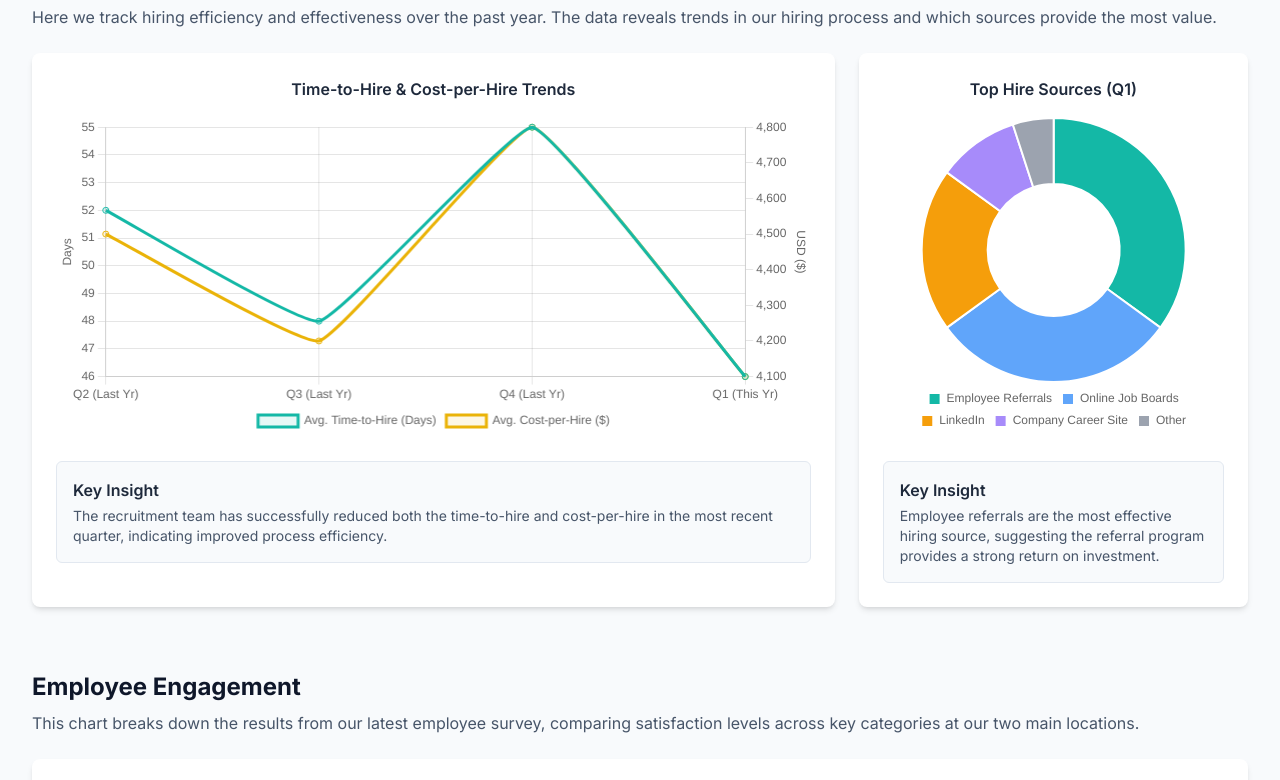
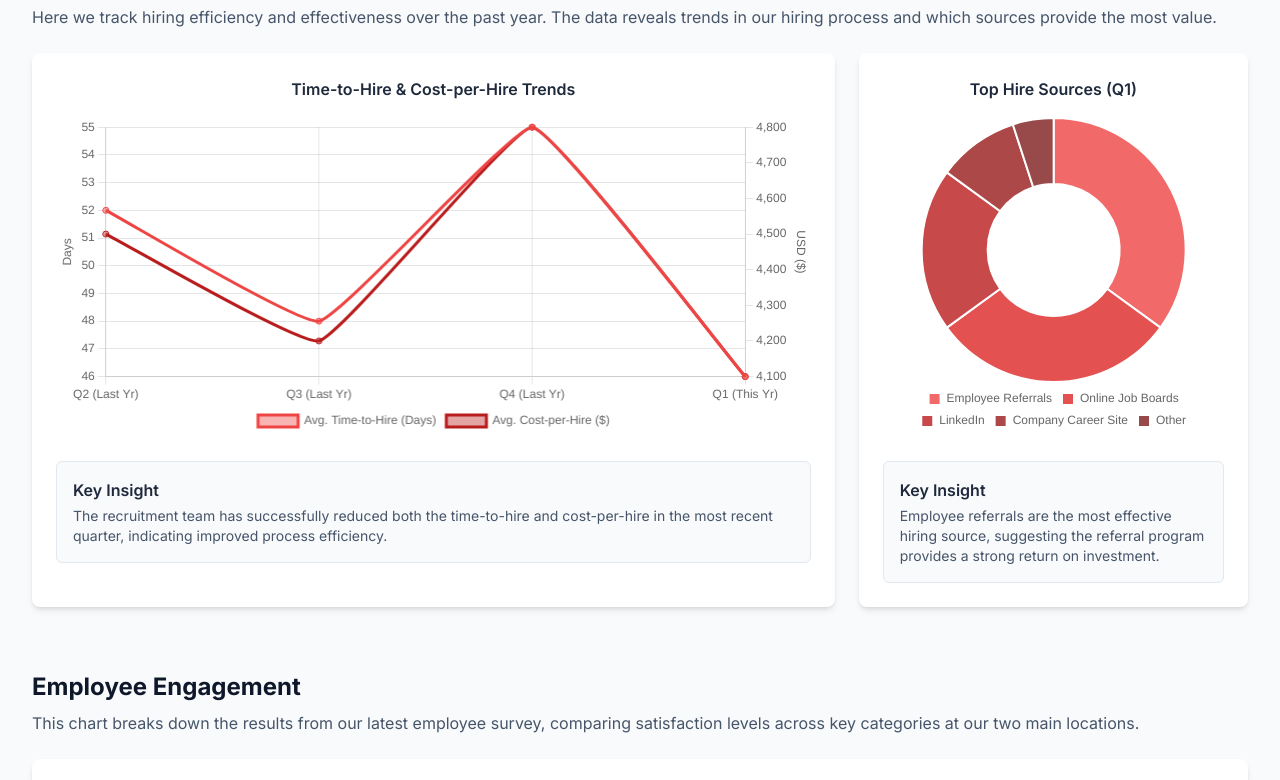
Before and after one commit to cpoch06/HR-Analytics-Overview, a plain HTML site: page index.html in a window 1280 px wide. Shown: the part 1227-2007 px from the top of the page. Drawn offline with nearby package versions, Linux system fonts and the light colour scheme.

Commit message:
Update chart to red

```diff
--- a/index.html
+++ b/index.html
@@ -183,6 +183,22 @@
     <script>
         document.addEventListener('DOMContentLoaded', () => {
 
+            // Define an array of red tones for use in charts
+            const redTones = [
+                'rgba(239, 68, 68, 0.8)',   // red-500
+                'rgba(220, 38, 38, 0.8)',   // red-600
+                'rgba(185, 28, 28, 0.8)',   // red-700
+                'rgba(153, 27, 27, 0.8)',   // red-800
+                'rgba(127, 29, 29, 0.8)'    // red-900
+            ];
+            const redTonesLight = [
+                'rgba(239, 68, 68, 0.4)',
+                'rgba(220, 38, 38, 0.4)',
+                'rgba(185, 28, 28, 0.4)',
+                'rgba(153, 27, 27, 0.4)',
+                'rgba(127, 29, 29, 0.4)'
+            ];
+
             const dataStore = {
                 turnover: {
                     byDept: {
@@ -190,8 +206,8 @@
                         datasets: [{
                             label: 'Turnover Rate by Dept (%)',
                             data: [5.8, 2.2, 6.7, 7.3],
-                            backgroundColor: 'rgba(20, 184, 166, 0.6)',
-                            borderColor: 'rgba(13, 148, 136, 1)',
+                            backgroundColor: redTones.slice(0, 4),
+                            borderColor: redTones.map(c => c.replace('0.8', '1')),
                             borderWidth: 1
                         }]
                     },
@@ -200,8 +216,8 @@
                         datasets: [{
                             label: 'Turnover Rate by Location (%)',
                             data: [5.6, 3.8],
-                            backgroundColor: 'rgba(59, 130, 246, 0.6)',
-                            borderColor: 'rgba(37, 99, 235, 1)',
+                            backgroundColor: [redTones[0], redTones[1]],
+                            borderColor: [redTones[0].replace('0.8', '1'), redTones[1].replace('0.8', '1')],
                             borderWidth: 1
                         }]
                     },
@@ -216,15 +232,15 @@
                         datasets: [{
                             label: 'Avg. Time-to-Hire (Days)',
                             data: [52, 48, 55, 46],
-                            borderColor: 'rgba(20, 184, 166, 1)',
-                            backgroundColor: 'rgba(20, 184, 166, 0.1)',
+                            borderColor: redTones[0].replace('0.8', '1'),
+                            backgroundColor: redTonesLight[0],
                             yAxisID: 'yDays',
                             tension: 0.1
                         }, {
                             label: 'Avg. Cost-per-Hire ($)',
                             data: [4500, 4200, 4800, 4100],
-                            borderColor: 'rgba(234, 179, 8, 1)',
-                            backgroundColor: 'rgba(234, 179, 8, 0.1)',
+                            borderColor: redTones[2].replace('0.8', '1'),
+                            backgroundColor: redTonesLight[2],
                             yAxisID: 'yCost',
                             tension: 0.1
                         }]
@@ -234,7 +250,7 @@
                         datasets: [{
                             label: '% of Hires',
                             data: [35, 30, 20, 10, 5],
-                            backgroundColor: ['#14b8a6', '#60a5fa', '#f59e0b', '#a78bfa', '#9ca3af'],
+                            backgroundColor: redTones,
                         }]
                     }
                 },
@@ -245,14 +261,14 @@
                         datasets: [{
                             label: 'General Hospital',
                             data: [3.5, 3.7, 3.9, 3.2, 4.2],
-                            backgroundColor: 'rgba(20, 184, 166, 0.6)',
-                            borderColor: 'rgba(13, 148, 136, 1)',
+                            backgroundColor: redTones[1],
+                            borderColor: redTones[1].replace('0.8', '1'),
                             borderWidth: 1
                         }, {
                             label: 'City Clinic',
                             data: [4.1, 4.0, 3.9, 3.8, 4.4],
-                            backgroundColor: 'rgba(59, 130, 246, 0.6)',
-                            borderColor: 'rgba(37, 99, 235, 1)',
+                            backgroundColor: redTones[3],
+                            borderColor: redTones[3].replace('0.8', '1'),
                             borderWidth: 1
                         }]
                     }
@@ -427,7 +443,7 @@
                     data: {
                         datasets: [{
                             data: [score, 5 - score],
-                            backgroundColor: ['#14b8a6', '#e2e8f0'],
+                            backgroundColor: [redTones[2], '#e2e8f0'],
                             borderWidth: 0,
                             circumference: 180,
                             rotation: 270,
```
